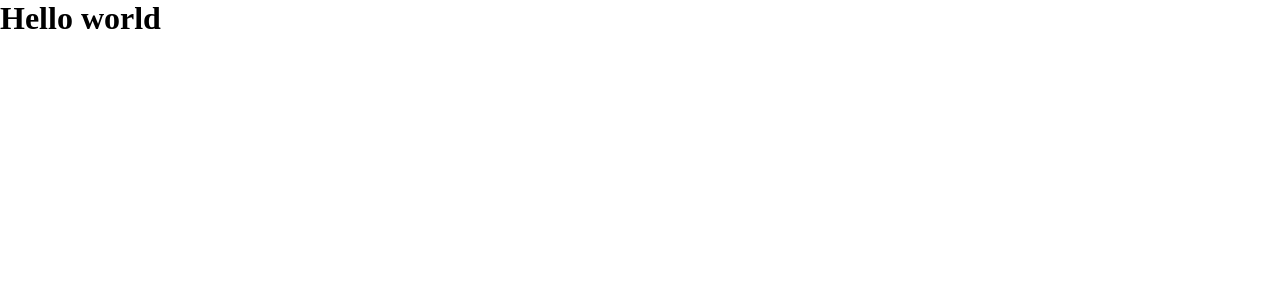
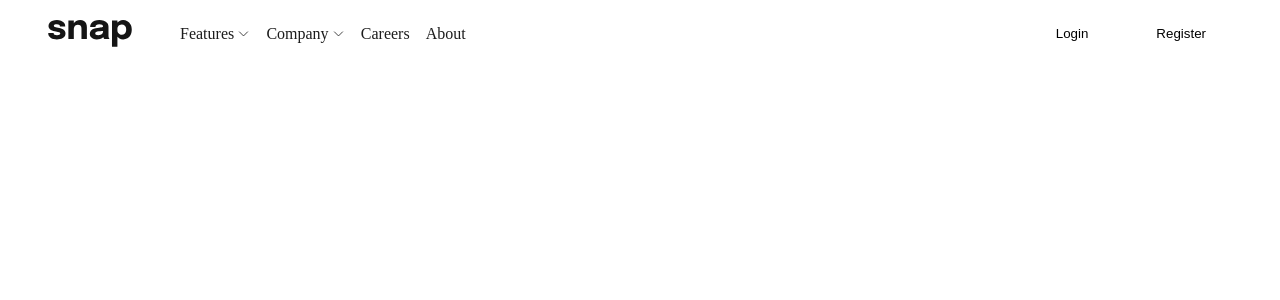
Before and after one commit to Matheussmaced/snap_page, a React (Vite) app: page / in a window 1280 px wide. Shown: the top 300 px of the page. Built offline with nearby package versions, Linux system fonts and the light colour scheme; the HTML template or start-up script is replaced by a standard one.

Commit message:
feat: creating header

```diff
--- a/package.json
+++ b/package.json
@@ -12,6 +12,7 @@
   "dependencies": {
     "@rocketseat/eslint-config": "^2.1.0",
     "@types/styled-components": "^5.1.34",
+    "phosphor-react": "^1.4.1",
     "react": "^18.2.0",
     "react-dom": "^18.2.0",
     "react-hook-form": "^7.49.2",
--- a/src/App.tsx
+++ b/src/App.tsx
@@ -1,6 +1,7 @@
 import { ThemeProvider } from 'styled-components'
 import { defaultTheme } from './styles/@themes/default'
 import { GlobalStyles } from './styles/global'
+import { HeaderComponent } from './components/header'
 
 function App() {
   return (
@@ -8,7 +9,7 @@ function App() {
       <ThemeProvider theme={defaultTheme}>
         <GlobalStyles />
 
-        <h1>Hello world</h1>
+        <HeaderComponent />
       </ThemeProvider>
     </>
   )
--- /dev/null
+++ b/src/components/header/index.tsx
@@ -0,0 +1,38 @@
+import { CaretDown } from 'phosphor-react'
+import logo from '../../assets/logo.svg'
+import {
+  Buttons,
+  ButtonsContainer,
+  HeaderContainer,
+  HeaderInforms,
+  LogoAndInforms,
+  Nav,
+} from './styles'
+
+export const HeaderComponent = () => {
+  return (
+    <HeaderContainer>
+      <LogoAndInforms>
+        <img src={logo} alt="SNAP" />
+
+        <HeaderInforms>
+          <Nav>
+            <a href="#">
+              Features <CaretDown size={13} />
+            </a>
+            <a href="#">
+              Company <CaretDown size={13} />
+            </a>
+            <a href="#">Careers</a>
+            <a href="#">About</a>
+          </Nav>
+
+          <ButtonsContainer>
+            <Buttons>Login</Buttons>
+            <Buttons>Register</Buttons>
+          </ButtonsContainer>
+        </HeaderInforms>
+      </LogoAndInforms>
+    </HeaderContainer>
+  )
+}
--- /dev/null
+++ b/src/components/header/styles.ts
@@ -0,0 +1,63 @@
+import styled from 'styled-components'
+
+export const HeaderContainer = styled.header`
+  display: flex;
+  align-items: center;
+
+  padding: 1rem 3rem;
+
+  margin: 0 auto;
+  max-width: 93.75rem;
+`
+
+export const LogoAndInforms = styled.div`
+  display: flex;
+  align-items: center;
+  margin: 0 auto;
+  width: 100%;
+  gap: 3rem;
+`
+
+export const Nav = styled.nav`
+  display: flex;
+  align-items: center;
+  gap: 1rem;
+
+  a {
+    text-decoration: none;
+    color: ${(props) => props.theme['dark-gray']};
+
+    display: flex;
+    align-items: center;
+
+    gap: 0.2rem;
+  }
+`
+
+export const HeaderInforms = styled.div`
+  display: flex;
+  width: 100%;
+  justify-content: space-between;
+`
+
+export const ButtonsContainer = styled.div`
+  gap: 1rem;
+  display: flex;
+  justify-content: flex-end;
+
+  margin-left: 15rem;
+`
+
+export const Buttons = styled.button`
+  padding: 0.5rem 1.5rem;
+  border: solid 2px transparent;
+  background-color: ${(props) => props.theme.white};
+
+  border-radius: 0.5rem;
+
+  cursor: pointer;
+
+  &:hover {
+    border: solid 2px ${(props) => props.theme['dark-gray']};
+  }
+`
```
Also changed, not shown: src/components/body/index.ts (deleted), src/components/body/index.tsx (added), src/components/header/index.ts (deleted), 1 other file (tests, documents, lock files or other folders).
